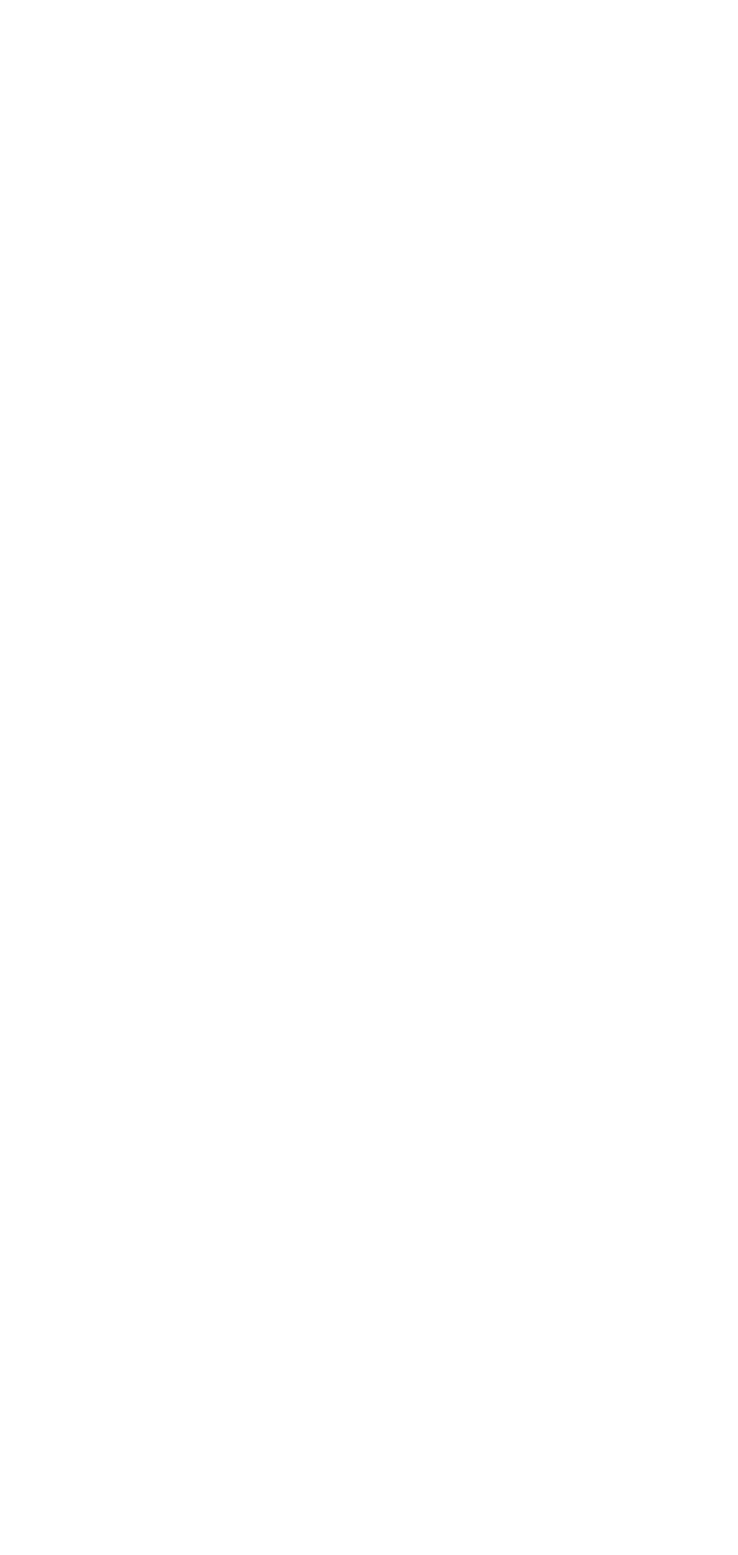
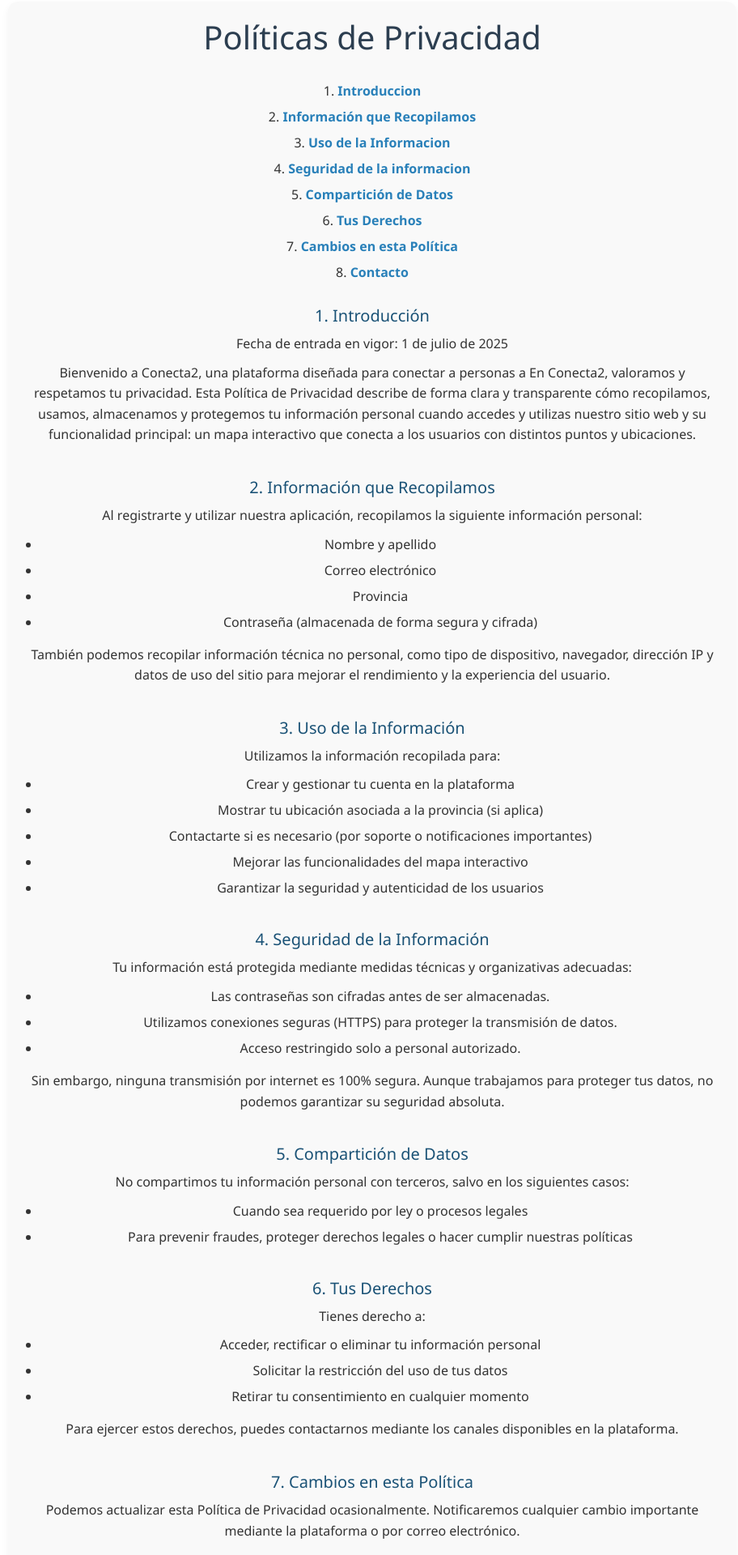
Before and after one commit to KevinQuesada251/ProyectoFinalConecta2, a React (Vite) app in the folder FrontEnd/conecta2-front/: page /politicas in a window 1280 px wide. Before the commit this address had no page. Shown: the part 160-2080 px from the top of the page at 81% size, without its empty margins (180-1092 px from the left). Before the commit the page ends 800 px from the top, so only its background shows below. Built offline with nearby package versions, Linux system fonts and the light colour scheme; no server answers.

Commit message:
página politicas de privacidad

```diff
--- /dev/null
+++ b/FrontEnd/conecta2-front/src/pages/PoliticasPrivacidad.jsx
@@ -0,0 +1,96 @@
+import React from 'react'
+import Navigation from '../components/Nav'
+import '../styles/PoliticasPrivacidad.css'
+
+
+
+function PoliticasPrivacidad() {
+    return (
+        <div>
+            <Navigation />
+            <div className='container-politicas'>
+                <h1>Políticas de Privacidad</h1>
+                <ol>
+                    <li><a href="#introduccion">Introduccion</a></li>
+                    <li><a href="#informacion">Información que Recopilamos</a></li>
+                    <li><a href="#uso">Uso de la Informacion</a></li>
+                    <li><a href="#seguridad">Seguridad de la informacion</a></li>
+                    <li><a href="#comparticion">Compartición de Datos</a></li>
+                    <li><a href="#derechos">Tus Derechos</a></li>
+                    <li><a href="#cambios">Cambios en esta Política</a></li>
+                    <li><a href="#contacto">Contacto</a></li>
+                </ol>
+                <section id='introduccion'>
+                    <h2>1. Introducción</h2>
+                    <p>Fecha de entrada en vigor: 1 de julio de 2025</p>
+                    <p>Bienvenido a Conecta2, una plataforma diseñada para conectar a personas a
+                        En Conecta2, valoramos y respetamos tu privacidad. Esta Política de Privacidad describe de forma clara y transparente cómo recopilamos, usamos, almacenamos y protegemos tu información personal cuando accedes y utilizas nuestro sitio web y su funcionalidad principal: un mapa interactivo que conecta a los usuarios con distintos puntos y ubicaciones.</p>
+                </section>
+                <section id='informacion'>
+                    <h2>2. Información que Recopilamos</h2>
+                    <p>Al registrarte y utilizar nuestra aplicación, recopilamos la siguiente información personal:</p>
+                    <ul>
+                        <li>Nombre y apellido</li>
+                        <li>Correo electrónico</li>
+                        <li>Provincia</li>
+                        <li>Contraseña (almacenada de forma segura y cifrada)</li>
+                    </ul>
+                    <p>También podemos recopilar información técnica no personal, como tipo de dispositivo, navegador, dirección IP y datos de uso del sitio para mejorar el rendimiento y la experiencia del usuario.</p>
+                </section>
+
+                <section id='uso'>
+                    <h2>3. Uso de la Información</h2>
+                    <p>Utilizamos la información recopilada para:</p>
+                    <ul>
+                        <li>Crear y gestionar tu cuenta en la plataforma</li>
+                        <li>Mostrar tu ubicación asociada a la provincia (si aplica)</li>
+                        <li>Contactarte si es necesario (por soporte o notificaciones importantes)</li>
+                        <li>Mejorar las funcionalidades del mapa interactivo</li>
+                        <li>Garantizar la seguridad y autenticidad de los usuarios</li>
+                    </ul>
+                </section>
+                <section id='seguridad'>
+                    <h2>4. Seguridad de la Información</h2>
+                    <p>Tu información está protegida mediante medidas técnicas y organizativas adecuadas:</p>
+                    <ul>
+                        <li>Las contraseñas son cifradas antes de ser almacenadas.</li>
+                        <li>Utilizamos conexiones seguras (HTTPS) para proteger la transmisión de datos.</li>
+                        <li>Acceso restringido solo a personal autorizado.</li>
+                    </ul>
+                    <p>Sin embargo, ninguna transmisión por internet es 100% segura. Aunque trabajamos para proteger tus datos, no podemos garantizar su seguridad absoluta.</p>
+                </section>
+                <section id='comparticion'>
+                    <h2>5. Compartición de Datos</h2>
+                    <p>No compartimos tu información personal con terceros, salvo en los siguientes casos:</p>
+                    <ul>
+                        <li>Cuando sea requerido por ley o procesos legales</li>
+                        <li>Para prevenir fraudes, proteger derechos legales o hacer cumplir nuestras políticas</li>
+                    </ul>
+                </section>
+                <section id='derechos'>
+                    <h2>6. Tus Derechos</h2>
+                    <p>Tienes derecho a:</p>
+                    <ul>
+                        <li>Acceder, rectificar o eliminar tu información personal</li>
+                        <li>Solicitar la restricción del uso de tus datos</li>
+                        <li>Retirar tu consentimiento en cualquier momento</li>
+                    </ul>
+                    <p>Para ejercer estos derechos, puedes contactarnos mediante los canales disponibles en la plataforma.</p>
+                </section>
+                <section id='cambios'>
+                    <h2>7. Cambios en esta Política</h2>
+                    <p>Podemos actualizar esta Política de Privacidad ocasionalmente. Notificaremos cualquier cambio importante mediante la plataforma o por correo electrónico.</p>
+                </section>
+                <section id='contacto'>
+                    <h2>8. Contacto</h2>
+                    <p>Si tienes dudas, preguntas o deseas ejercer tus derechos en relación con tus datos personales, puedes contactarnos a través de:</p>
+                    <p>📧 Email: soporte@conecta2.com</p>
+                    <p>🌐 Sitio web: www.conecta2.com</p>
+                </section>
+
+            </div>
+        </div>
+    )
+}
+
+export default PoliticasPrivacidad
--- a/FrontEnd/conecta2-front/src/routes/Routing.jsx
+++ b/FrontEnd/conecta2-front/src/routes/Routing.jsx
@@ -12,6 +12,7 @@
 import Private from '../components/Private';
 import MainComunidad from '../components/MainComunidad';
 import Ubicaciones from '../pages/Ubicaciones';
+import PoliticasPrivacidad from '../pages/PoliticasPrivacidad';
 
 function Routing() {
   return (
@@ -29,6 +30,7 @@
                 <Route path='/anuncios' element={<MainAnunciosForo/>}></Route>
                 <Route path='/comunidad' element={<MainComunidad/>}></Route>
                 <Route path='/ubicaciones' element={<Ubicaciones/>}></Route>
+                <Route path='/politicas' element={<PoliticasPrivacidad/>}></Route>
             </Routes>
         </Router>
     </div>
--- /dev/null
+++ b/FrontEnd/conecta2-front/src/styles/PoliticasPrivacidad.css
@@ -0,0 +1,65 @@
+
+html {
+  scroll-behavior: smooth;
+}
+.container-politicas {
+  max-width: 900px;
+  margin: 40px auto;
+  padding: 20px;
+  font-family: 'Segoe UI', Tahoma, Geneva, Verdana, sans-serif;
+  color: #333;
+  background-color: #f9f9f9;
+  border-radius: 12px;
+  box-shadow: 0 4px 10px rgba(0, 0, 0, 0.05);
+}
+
+.container-politicas h1 {
+  text-align: center;
+  margin-bottom: 30px;
+  color: #2c3e50;
+}
+
+.container-politicas ol {
+  list-style: decimal inside;
+  padding-left: 0;
+  margin-bottom: 30px;
+}
+
+.container-politicas ol li {
+  margin: 8px 0;
+}
+
+.container-politicas a {
+  color: #2980b9;
+  text-decoration: none;
+  font-weight: bold;
+}
+
+.container-politicas a:hover {
+  text-decoration: underline;
+}
+
+.container-politicas section {
+  margin-bottom: 40px;
+}
+
+.container-politicas h2 {
+  color: #1a5276;
+  font-size: 20px;
+  margin-top: 20px;
+  margin-bottom: 10px;
+}
+
+.container-politicas p {
+  line-height: 1.6;
+  margin-bottom: 10px;
+}
+
+.container-politicas ul {
+  padding-left: 20px;
+  margin-top: 10px;
+}
+
+.container-politicas ul li {
+  margin-bottom: 8px;
+}
```
